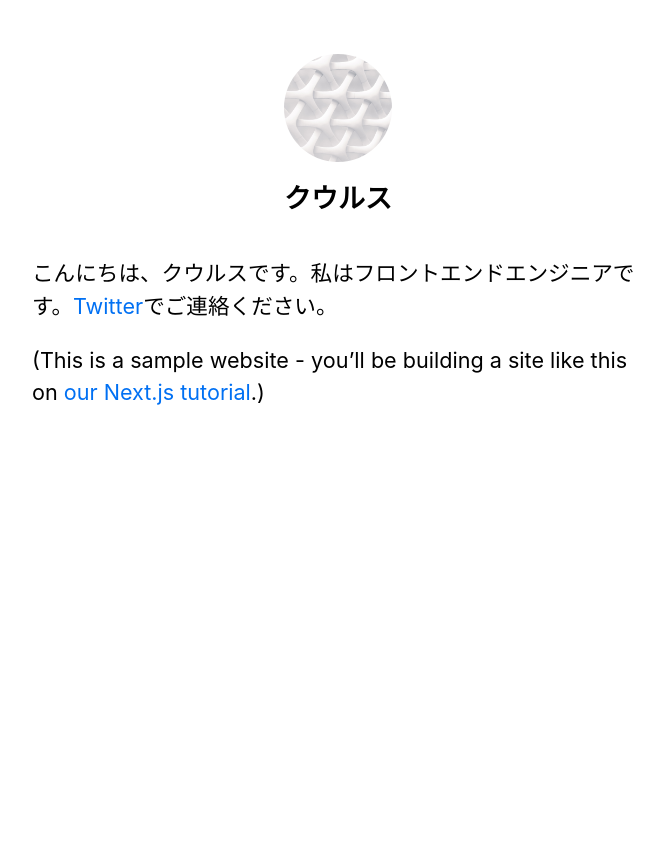
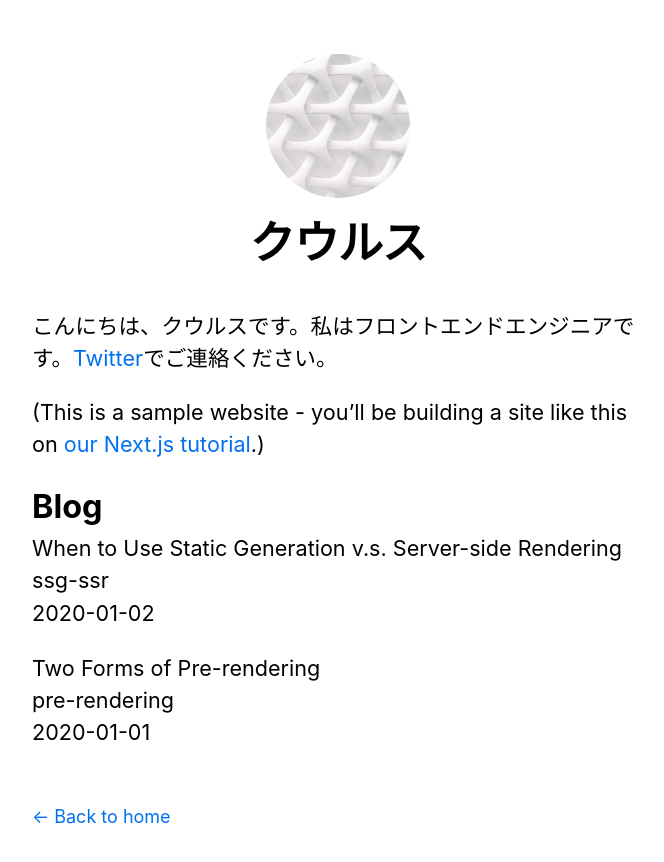
Before and after one commit to qoorus/FirstNextApp, a Next.js app: page / in a window 1280 px wide. Shown: the top 862 px of the page, without its empty margins (302-966 px from the left). Before the commit the page ends 800 px from the top, so only its background shows below. Built offline with nearby package versions, Linux system fonts and the light colour scheme.

Commit message:
fetch blog data

```diff
--- a/lib/posts.js
+++ b/lib/posts.js
@@ -16,7 +16,7 @@ export function getSortedPostsData() {
         const fileContents = fs.readFileSync(fullPath, 'utf8')
 
         // User gray-matter to parse the post metadata section
-        const matterRusult = matter(fileContents)
+        const matterResult = matter(fileContents)
 
         // Combine the data with the id
         return {
--- a/pages/index.js
+++ b/pages/index.js
@@ -1,10 +1,20 @@
 import Head from 'next/head'
 import Layout, { siteTitle } from '../components/layout'
 import utilStyles from '../styles/utils.module.css'
+import { getSortedPostsData } from '../lib/posts'
 
-export default function Home() {
+export async function getStaticProps() {
+  const allPostsData = getSortedPostsData()
+  return {
+    props: {
+      allPostsData
+    }
+  }
+}
+
+export default function Home({ allPostsData }) {
   return (
-    <Layout>
+    <Layout home>
       <Head>
         <title>{siteTitle}</title>
       </Head>
@@ -15,6 +25,20 @@ export default function Home() {
           <a href="https://nextjs.org/learn">our Next.js tutorial</a>.)
         </p>
       </section>
+      <section className={`${utilStyles.headingMd} ${utilStyles.padding1px}`}>
+        <h2 className={utilStyles.list}>Blog</h2>
+        <ul className={utilStyles.list}>
+          {allPostsData.map(({ id, date, title }) => (
+            <li className={utilStyles.listItem} key={id}>
+              {title}
+              <br />
+              {id}
+              <br />
+              {date}
+            </li>
+          ))}
+        </ul>
+      </section>
     </Layout>
   )
 }
```
